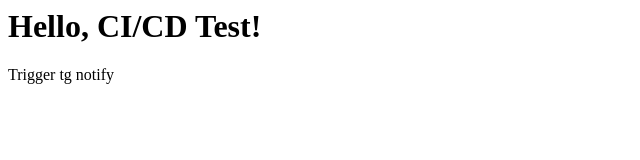
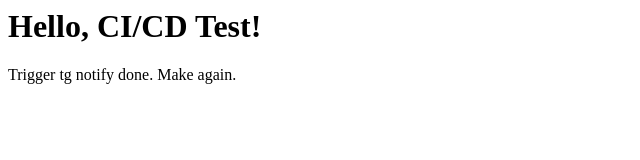
Before and after one commit to cristina97is/ci-nginx-test, a plain HTML site: page index.html in a window 1280 px wide. Shown: the whole page, without its empty margins (0-640 px from the left). Drawn offline with Linux system fonts and the light colour scheme.

```diff
--- a/index.html
+++ b/index.html
@@ -1,2 +1,2 @@
 <h1>Hello, CI/CD Test!</h1>
-<p>Trigger tg notify</p>
+<p>Trigger tg notify done. Make again.</p>
```
